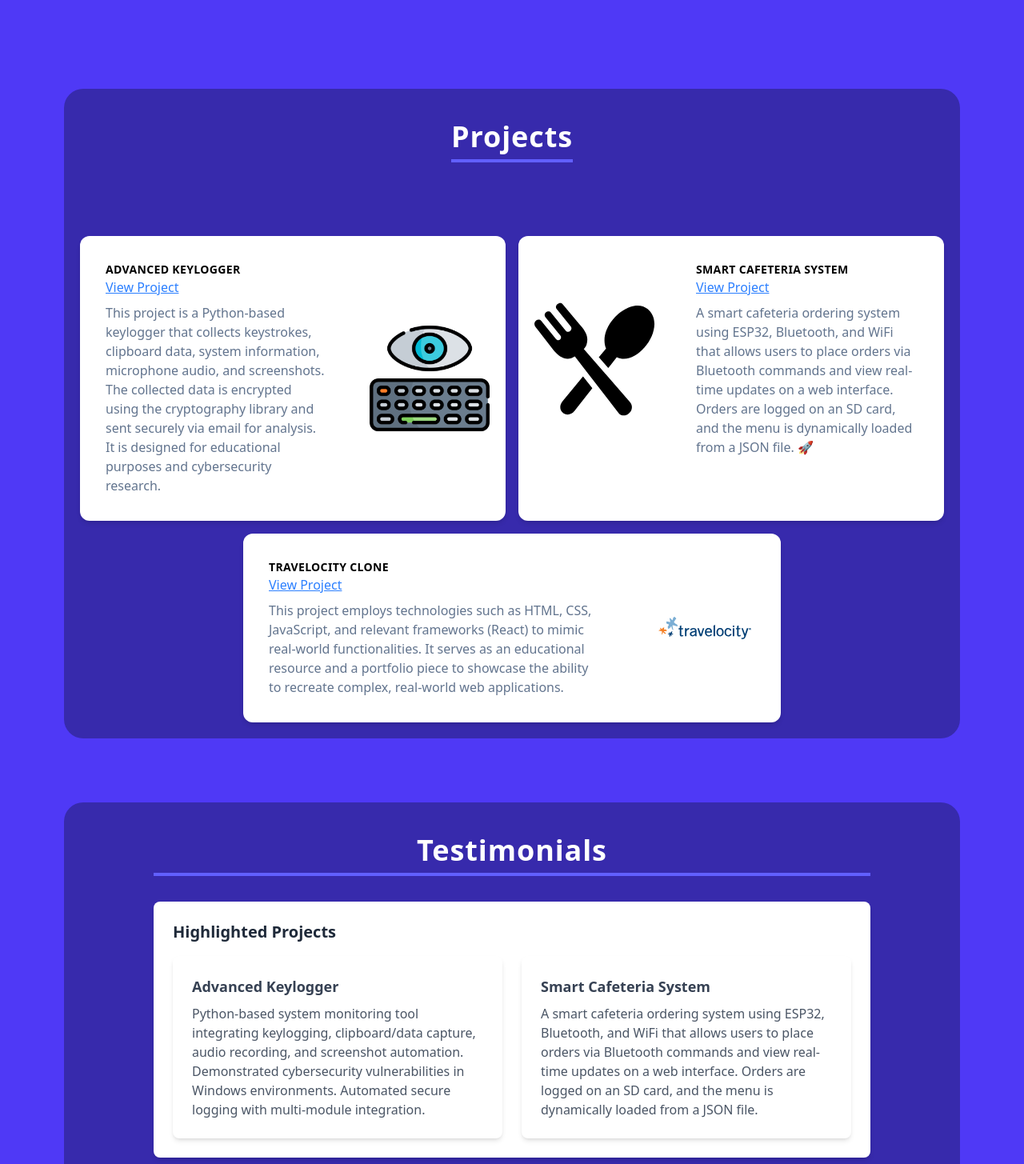
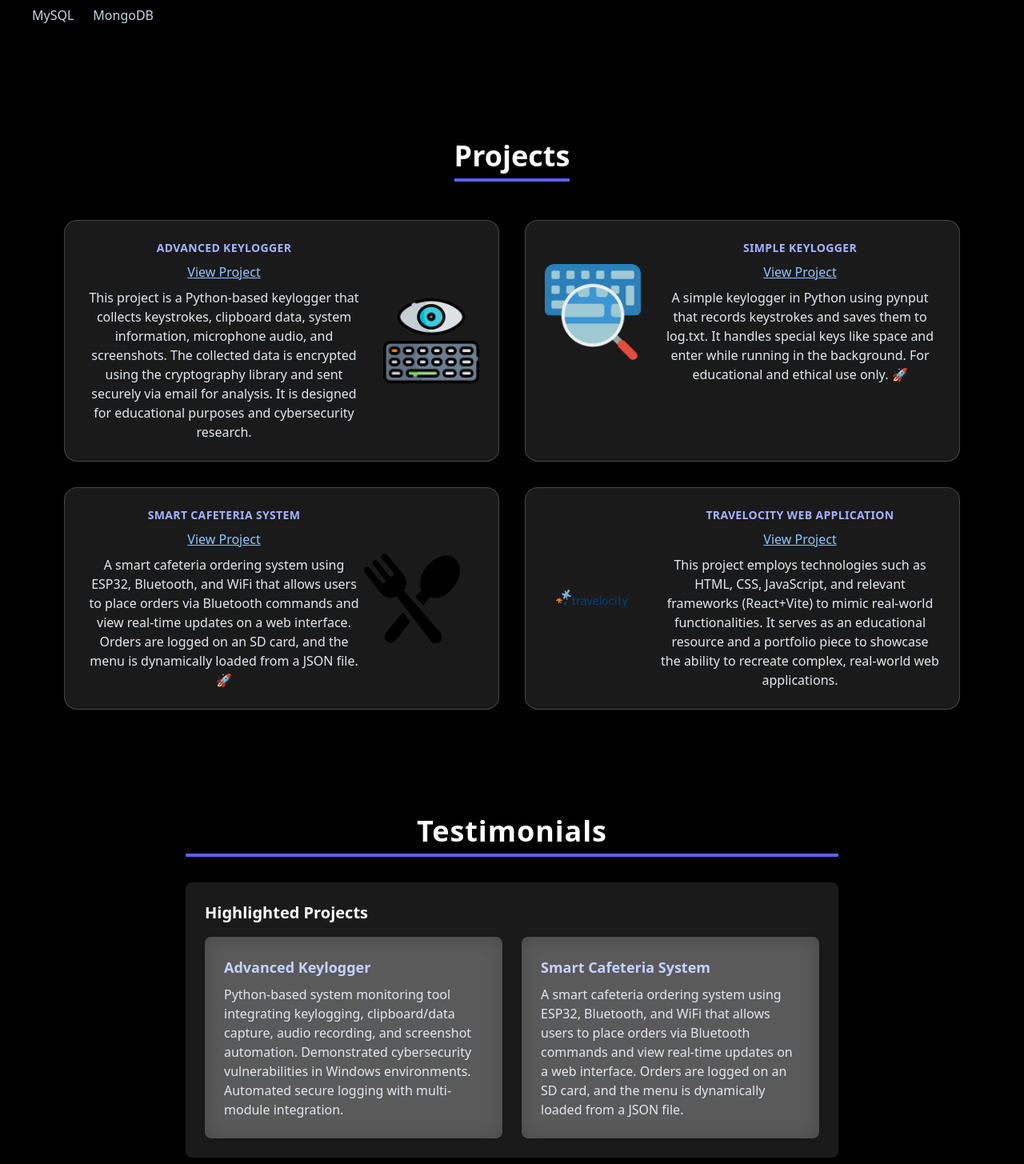
Before and after one commit to Swastik124/My_Portfolio, a React (Vite) app: page / in a window 1280 px wide. Shown: the part 1315-2770 px from the top of the page at 80% size. Built offline with nearby package versions, Linux system fonts and the light colour scheme.

Commit message:
Changed to Black Theme

```diff
--- a/src/components/project.jsx
+++ b/src/components/project.jsx
@@ -1,70 +1,131 @@
 import Keylogger from '../assets/keylogger.png'
 import Travelocity from '../assets/Travelocity.svg'
 import Food from '../assets/food.svg'
+import Key from '../assets/key.png'
 
 export default function Project() {
   return (
-    <>
-      <div className="bg-indigo-800 m-4 md:m-20 max-w-full rounded-3xl">
-        <div className="grid justify-items-center m-6 md:m-10">
-          <h1 className="text-4xl font-bold bg-white from-indigo-400 via-purple-500 to-pink-500 bg-clip-text text-transparent mb-8 tracking-wide border-b-4 border-indigo-500 pb-2 mt-10">Projects</h1>
-        </div>
-        <div>
-          <div className="grid grid-cols-1 md:grid-cols-2 gap-4 p-5">
+    <div className="bg-black min-h-screen py-16 text-center">
+      <div className="max-w-6xl mx-auto px-4">
+        <h1 className="text-4xl font-bold text-white mb-12 border-b-4 border-indigo-500 inline-block pb-2">
+          Projects
+        </h1>
+        <div className="grid grid-cols-1 md:grid-cols-2 gap-8">
           {/* Project 1 */}
-                  <div className="max-w-md mx-auto bg-white rounded-xl shadow-md overflow-hidden md:max-w-2xl hover:animate-pulse">
-                    <div className="md:flex">
-                    <div className="p-8">
-                      <div className="uppercase tracking-wide text-sm to-indigo-500 font-semibold">
+          <div className="rounded-2xl p-6 bg-white/10 backdrop-blur-md border border-white/20 shadow-lg transition-transform hover:scale-105 text-white">
+            <div className="flex flex-col md:flex-row items-center">
+              <div className="flex-1 text-center">
+                <div className="uppercase tracking-wide text-sm text-indigo-300 font-semibold mb-2">
                   Advanced Keylogger
                 </div>
-                      <a href="https://github.com/Swastik124/Advanced_Keylogger.git" target='_blank' rel="noopener noreferrer" className="text-blue-500 hover:text-blue-700"><u>View Project</u></a>
-                      <p className="mt-2 text-slate-500">
+                <a
+                  href="https://github.com/Swastik124/Advanced_Keylogger.git"
+                  target="_blank"
+                  rel="noopener noreferrer"
+                  className="text-blue-300 hover:text-blue-100 underline"
+                >
+                  View Project
+                </a>
+                <p className="mt-2 text-slate-200">
                   This project is a Python-based keylogger that collects keystrokes, clipboard data, system information, microphone audio, and screenshots. The collected data is encrypted using the cryptography library and sent securely via email for analysis. It is designed for educational purposes and cybersecurity research.
                 </p>
               </div>
-                    <div className='md:shrink-0 p-5 flex items-center'>
-                      <img src={Keylogger} alt="Project1" width={150} height={150}/>
-                    </div>
+              <img
+                src={Keylogger}
+                alt="Advanced Keylogger Project"
+                width={120}
+                height={120}
+                className="ml-0 md:ml-6 mt-6 md:mt-0 rounded-xl"
+              />
             </div>
           </div>
           {/* Project 2 */}
-            <div className="max-w-md mx-auto bg-white rounded-xl shadow-md overflow-hidden md:max-w-2xl hover:animate-pulse">
-              <div className="md:flex">
-                <div className='md:shrink-0 p-5 flex items-center'>
-                  <img src={Food} alt="Project2" width={150} height={150}/>
+          <div className="rounded-2xl p-6 bg-white/10 backdrop-blur-md border border-white/20 shadow-lg transition-transform hover:scale-105 text-white">
+            <div className="flex flex-col md:flex-row items-center">
+              <img
+                src={Key}
+                alt="Simple Keylogger"
+                width={120}
+                height={120}
+                className="mr-0 md:mr-6 mb-6 md:mb-0 rounded-xl"
+              />
+              <div className="flex-1 text-center">
+                <div className="uppercase tracking-wide text-sm text-indigo-300 font-semibold mb-2">
+                  Simple Keylogger
                 </div>
-                <div className="p-8">
-                  <div className="uppercase tracking-wide text-sm to-indigo-500 font-semibold">
-                    Smart Cafeteria System
-                  </div>
-                  <a href="https://github.com/Swastik124/speech-to-text-transcription.git" target='_blank' rel="noopener noreferrer" className="text-blue-500 hover:text-blue-700"><u>View Project</u></a>
-                  <p className="mt-2 text-slate-500">
-                    A smart cafeteria ordering system using ESP32, Bluetooth, and WiFi that allows users to place orders via Bluetooth commands and view real-time updates on a web interface. Orders are logged on an SD card, and the menu is dynamically loaded from a JSON file. 🚀
+                <a
+                  href="https://github.com/Swastik124/Simple_Keylogger.git"
+                  target="_blank"
+                  rel="noopener noreferrer"
+                  className="text-blue-300 hover:text-blue-100 underline"
+                >
+                  View Project
+                </a>
+                <p className="mt-2 text-slate-200">
+                A simple keylogger in Python using pynput that records keystrokes and saves them to log.txt. It handles special keys like space and enter while running in the background. For educational and ethical use only. 🚀
                 </p>
               </div>
             </div>
           </div>
+
           {/* Project 3 */}
-            <div className="max-w-md mx-auto bg-white rounded-xl shadow-md overflow-hidden md:max-w-2xl hover:animate-pulse md:col-span-2">
-              <div className="md:flex">
-                <div className="p-8">
-                  <div className="uppercase tracking-wide text-sm to-indigo-500 font-semibold">
-                    TraveloCity Clone
+          <div className="rounded-2xl p-6 bg-white/10 backdrop-blur-md border border-white/20 shadow-lg transition-transform hover:scale-105 text-white">
+            <div className="flex flex-col md:flex-row items-center">
+              <div className="flex-1 text-center">
+                <div className="uppercase tracking-wide text-sm text-indigo-300 font-semibold mb-2">
+                  Smart Cafeteria System
                 </div>
-                  <a href="https://github.com/Swastik124/TraveloCity-Clone.git" target='_blank' rel="noopener noreferrer"className="text-blue-500 hover:text-blue-700"><u>View Project</u></a>
-                  <p className="mt-2 text-slate-500">
-                    This project employs technologies such as HTML, CSS, JavaScript, and relevant frameworks (React) to mimic real-world functionalities. It serves as an educational resource and a portfolio piece to showcase the ability to recreate complex, real-world web applications.
+                <a
+                  href="https://github.com/Swastik124/speech-to-text-transcription.git"
+                  target="_blank"
+                  rel="noopener noreferrer"
+                  className="text-blue-300 hover:text-blue-100 underline"
+                >
+                  View Project
+                </a>
+                <p className="mt-2 text-slate-200">
+                  A smart cafeteria ordering system using ESP32, Bluetooth, and WiFi that allows users to place orders via Bluetooth commands and view real-time updates on a web interface. Orders are logged on an SD card, and the menu is dynamically loaded from a JSON file. 🚀
                 </p>
               </div>
-                <div className='md:shrink-0 p-5 flex items-center'>
-                  <img src={Travelocity} alt="Project3" width={150} height={150}/>
+              <img
+                src={Food}
+                alt="Smart Cafeteria System Project"
+                width={120}
+                height={120}
+                className="mr-0 md:mr-6 mb-6 md:mb-0 rounded-xl"
+              />
+            </div>
+          </div>
+          {/* Project 4 */}
+          <div className="rounded-2xl p-6 bg-white/10 backdrop-blur-md border border-white/20 shadow-lg transition-transform hover:scale-105 text-white">
+            <div className="flex flex-col md:flex-row items-center">
+              <img
+                src={Travelocity}
+                alt="Travelocity Web Application"
+                width={120}
+                height={120}
+                className="mr-0 md:mr-6 mb-6 md:mb-0 rounded-xl"
+              />
+              <div className="flex-1 text-center">
+                <div className="uppercase tracking-wide text-sm text-indigo-300 font-semibold mb-2">
+                  Travelocity Web Application
+                </div>
+                <a
+                  href="https://github.com/Swastik124/Travelocity-Web-Application.git"
+                  target="_blank"
+                  rel="noopener noreferrer"
+                  className="text-blue-300 hover:text-blue-100 underline"
+                >
+                  View Project
+                </a>
+                <p className="mt-2 text-slate-200">
+                This project employs technologies such as HTML, CSS, JavaScript, and relevant frameworks (React+Vite) to mimic real-world functionalities. It serves as an educational resource and a portfolio piece to showcase the ability to recreate complex, real-world web applications.
+                </p>
               </div>
             </div>
           </div>
         </div>
       </div>
     </div>
-    </>
   )
 }
--- a/src/components/testimonial.jsx
+++ b/src/components/testimonial.jsx
@@ -2,42 +2,49 @@ export default function Testimonial() {
   return (
     <div
       id="testimonials"
-      className="bg-indigo-800 m-4 md:m-20 max-w-full rounded-3xl p-4 md:p-10 text-white"
+      className="relative bg-black min-h-screen flex items-center justify-center overflow-hidden"
     >
-      <div className="max-w-4xl mx-auto text-center">
-        <h2 className="text-4xl font-bold bg-white from-indigo-400 via-purple-500 to-pink-500 bg-clip-text text-transparent mb-8 tracking-wide border-b-4 border-indigo-500 pb-2 mb-6">Testimonials</h2>
+      {/* Transparent black overlay */}
+      <div className="absolute inset-0 bg-black bg-opacity-60 pointer-events-none"></div>
+
+      {/* Content above overlay */}
+      <div className="relative z-10 w-full max-w-4xl mx-auto p-4 md:p-10 text-white">
+        <div className="text-center">
+          <h2 className="text-4xl font-bold bg-white from-indigo-400 via-purple-500 to-pink-500 bg-clip-text text-transparent mb-8 tracking-wide border-b-4 border-indigo-500 pb-2 mb-6">
+            Testimonials
+          </h2>
         </div>
 
-      <div className="max-w-4xl mx-auto bg-white shadow-md rounded-lg p-4 md:p-6">
-        <h3 className="text-lg md:text-xl font-semibold mb-4 text-gray-800">
+        <div className="bg-white/10 backdrop-blur-md shadow-md rounded-lg p-4 md:p-6 mb-6">
+          <h3 className="text-lg md:text-xl font-semibold mb-4 text-white">
             Highlighted Projects
           </h3>
           <div className="grid grid-cols-1 md:grid-cols-2 gap-4 md:gap-6">
-          <div className="bg-white shadow-md rounded-lg p-4 md:p-6">
-            <h4 className="text-base md:text-lg font-bold mb-2 text-gray-700">
+            <div className="bg-white/20 backdrop-blur-md shadow-md rounded-lg p-4 md:p-6">
+              <h4 className="text-base md:text-lg font-bold mb-2 text-indigo-200">
                 Advanced Keylogger
               </h4>
-            <p className="text-gray-600 text-sm md:text-base">
+              <p className="text-slate-200 text-sm md:text-base">
                 Python-based system monitoring tool integrating keylogging, clipboard/data capture, audio recording, and screenshot automation. Demonstrated cybersecurity vulnerabilities in Windows environments. Automated secure logging with multi-module integration.
               </p>
             </div>
 
-          <div className="bg-white shadow-md rounded-lg p-4 md:p-6">
-            <h4 className="text-base md:text-lg font-bold mb-2 text-gray-700">
+            <div className="bg-white/20 backdrop-blur-md shadow-md rounded-lg p-4 md:p-6">
+              <h4 className="text-base md:text-lg font-bold mb-2 text-indigo-200">
                 Smart Cafeteria System
               </h4>
-            <p className="text-gray-600 text-sm md:text-base">
+              <p className="text-slate-200 text-sm md:text-base">
                 A smart cafeteria ordering system using ESP32, Bluetooth, and WiFi that allows users to place orders via Bluetooth commands and view real-time updates on a web interface. Orders are logged on an SD card, and the menu is dynamically loaded from a JSON file.
               </p>
             </div>
           </div>
         </div>
 
-      <div className="max-w-4xl mx-auto mt-6 md:mt-10 bg-white shadow-md rounded-lg p-4 md:p-6">
-        <h3 className="text-lg md:text-xl font-semibold mb-4 text-gray-800">
+        <div className="bg-white/10 backdrop-blur-md shadow-md rounded-lg p-4 md:p-6">
+          <h3 className="text-lg md:text-xl font-semibold mb-4 text-white">
             Achievements
           </h3>
-        <ul className="list-disc list-inside text-gray-600 space-y-2 text-sm md:text-base">
+          <ul className="list-disc list-inside text-slate-200 space-y-2 text-sm md:text-base">
             <li>Participated in SIH 2024</li>
             <li>Participated in HACK-O-12 (Hackathon) by ISTE SILICON CHAPTER 2024</li>
             <li>NPTEL Certification on Social Networks</li>
@@ -45,5 +52,6 @@ export default function Testimonial() {
           </ul>
         </div>
       </div>
+    </div>
   );
 }
```
Also changed, not shown: src/components/SkillsSection.jsx (+7 -1 lines), src/components/hero.jsx (+10 -6 lines), src/components/nav.jsx (+39 -28 lines), src/assets/key.png (added), 1 other file (tests, documents, lock files or other folders). Lines whose indentation alone changed are shown as unchanged.
